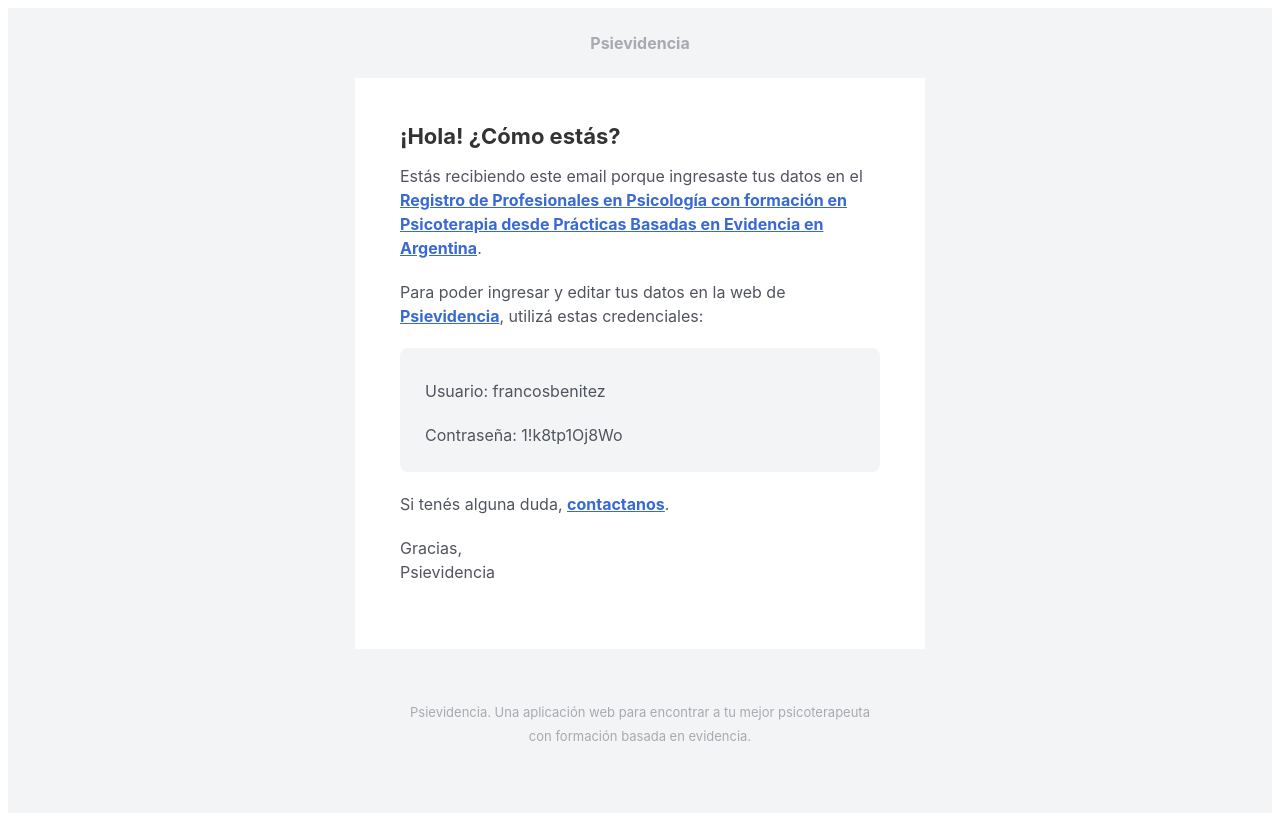
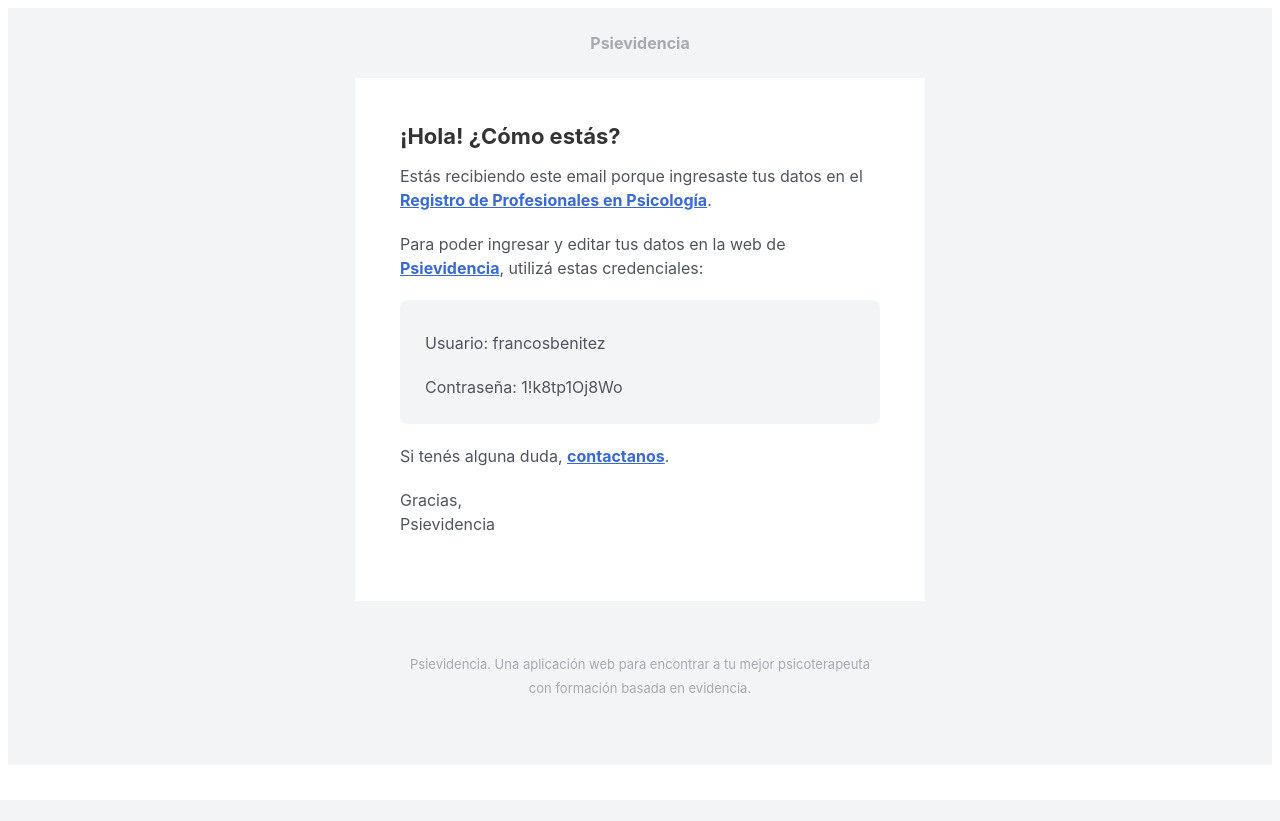
Before and after one commit to francosbenitez/psievidencia-backend, a Django app: template templates/welcome.html in a window 1280 px wide. After the commit the page ends 800 px from the top, so only its background shows below. Run offline with Django 4.2, Linux system fonts and the light colour scheme; the template is opened without the code that fills it, so the values that code supplies are empty.

Commit message:
style: 'welcome' template

```diff
--- a/templates/welcome.html
+++ b/templates/welcome.html
@@ -117,10 +117,8 @@
                                           color: #3869d4;
                                         "
                                         target="_blank"
-                                        >Registro de Profesionales en Psicología
-                                        con formación en Psicoterapia desde
-                                        Prácticas Basadas en Evidencia en
-                                        Argentina</a
+                                        >Registro de Profesionales en
+                                        Psicología</a
                                       >.
                                     </p>
                                     <p
```
